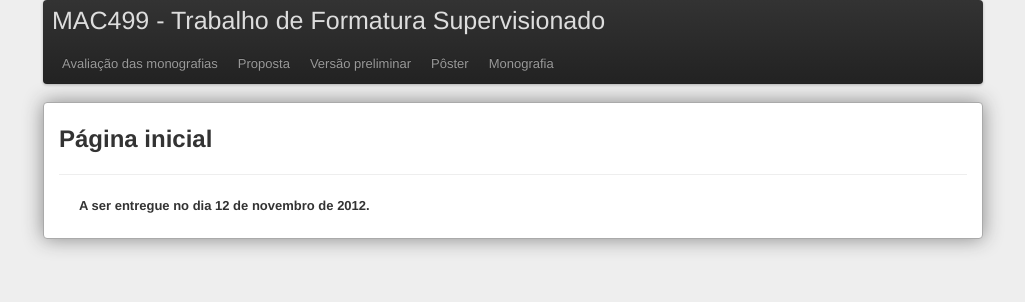
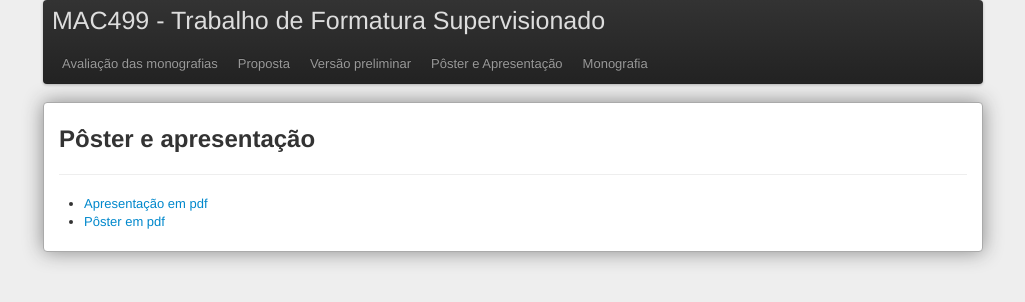
Before and after one commit to csokol/site-tcc, a plain HTML site: page entregas/poster.html in a window 1280 px wide. Shown: the whole page, without its empty margins (127-1152 px from the left). Drawn offline with Linux system fonts and the light colour scheme.

Commit message:
atualizando poster e apresentacao

```diff
--- a/entregas/poster.html
+++ b/entregas/poster.html
@@ -20,7 +20,7 @@
                             <li><a href="avaliacoes.html">Avaliação das monografias</a></li>
                             <li><a href="proposta.html">Proposta</a></li>
                             <li><a href="versaopreliminar.html">Versão preliminar</a></li>
-                            <li><a href="poster.html">Pôster</a></li>
+                            <li><a href="poster.html">Pôster e Apresentação</a></li>
                             <li><a href="monografia.html">Monografia</a></li>
                         </ul>
                     </div>
@@ -28,10 +28,13 @@
             </div>
             <div class="conteudo">
                 <div class="page-header">
-                    <h2>Página inicial</h2>
+                    <h2>Pôster e apresentação</h2>
                 </div>
                 <p>
-                    <strong>A ser entregue no dia 12 de novembro de 2012.</strong>
+                    <ul>
+                        <li><a href="../arquivos/apresentacao.pdf">Apresentação em pdf</a></li>
+                        <li><a href="../arquivos/poster.pdf">Pôster em pdf</a></li>
+                    </ul>
                 </p>
             </div>
         </div>
```
Also changed, not shown: entregas/avaliacoes.html (+1 -1 lines), entregas/proposta.html (+1 -1 lines), entregas/versaopreliminar.html (+4 -4 lines), index.html (+2 -1 lines), 9 other files.
